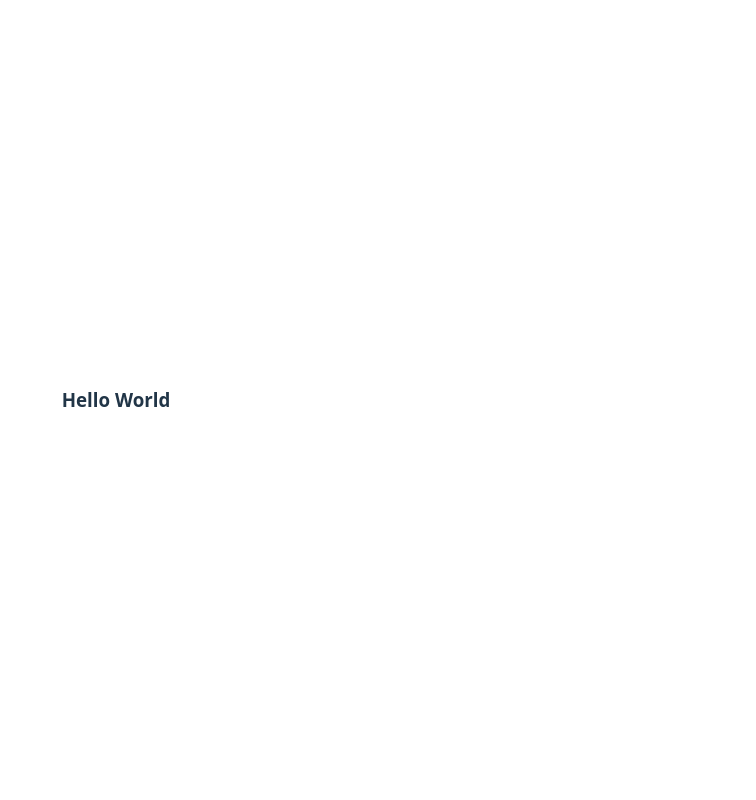
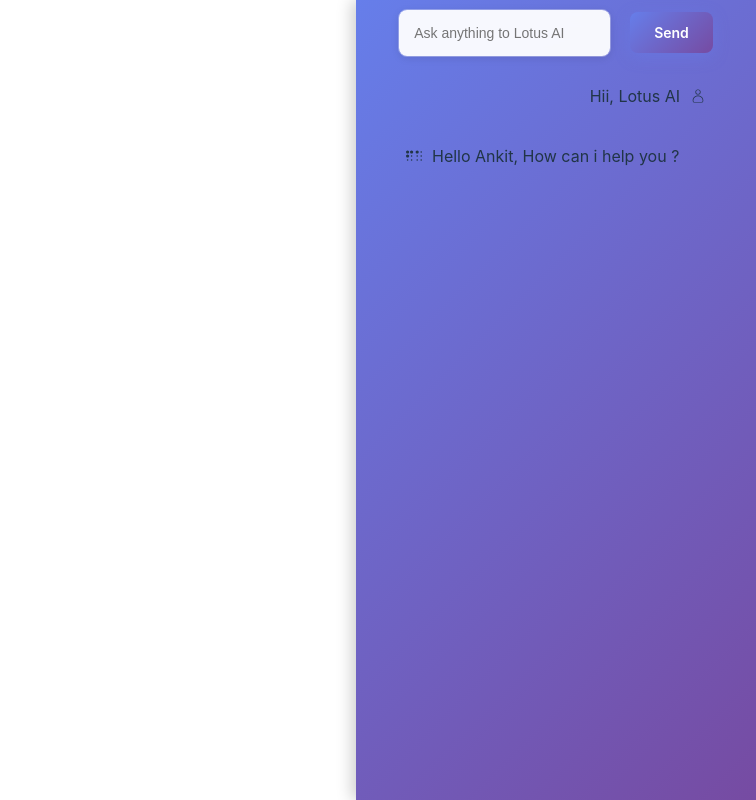
Before and after one commit to Ankit-khatkar/Lotus-AI, a React (Vite) app: page / in a window 1280 px wide. Shown: the whole page, without its empty margins (524-1280 px from the left). Built offline with nearby package versions, Linux system fonts and the light colour scheme.

Commit message:
Added UI

```diff
--- a/package.json
+++ b/package.json
@@ -11,7 +11,8 @@
   },
   "dependencies": {
     "react": "^19.2.0",
-    "react-dom": "^19.2.0"
+    "react-dom": "^19.2.0",
+    "react-icons": "^5.5.0"
   },
   "devDependencies": {
     "@eslint/js": "^9.39.1",
--- a/src/chatbot.css
+++ b/src/chatbot.css
@@ -0,0 +1,65 @@
+.chatContainor {
+  position: fixed;
+  right: 0;
+  top: 0;
+  width: 400px;
+  height: 100vh;
+  background: linear-gradient(135deg, #667eea 0%, #764ba2 100%);
+  box-shadow: -4px 0 15px rgba(0, 0, 0, 0.2);
+  border-radius: 0;
+  overflow: hidden;
+  font-family: -apple-system, BlinkMacSystemFont, "Segoe UI", Roboto, Oxygen,
+    Ubuntu, Cantarell, sans-serif;
+}
+.searchBox {
+  padding: 15px;
+  margin: 10px;
+  border: none;
+  border-radius: 8px;
+  background: rgba(255, 255, 255, 0.95);
+  backdrop-filter: blur(10px);
+  color: #333;
+  outline: 1px solid rgba(255, 255, 255, 0.3);
+  font-size: 14px;
+  box-shadow: 0 2px 8px rgba(0, 0, 0, 0.1);
+  transition: all 0.3s ease;
+  display: inline;
+}
+.btn {
+  padding: 12px 24px;
+  background: linear-gradient(135deg, #667eea 0%, #764ba2 100%);
+  color: white;
+  border: none;
+  border-radius: 8px;
+  font-size: 14px;
+  font-weight: 600;
+  cursor: pointer;
+  box-shadow: 0 4px 15px rgba(102, 126, 234, 0.4);
+  transition: all 0.3s ease;
+  margin: 10px;
+  display: inline;
+}
+.btn:hover {
+  transform: translateY(-2px);
+  box-shadow: 0 6px 20px rgba(102, 126, 234, 0.6);
+}
+.chatUiUser {
+  display: flex;
+  align-items: center;
+  gap: 10px;
+  float: right;
+  clear: both;
+  margin: 25px 50px;
+  width: auto;
+  height: 10px;
+}
+.chatUiRobot {
+  display: flex;
+  align-items: center;
+  gap: 10px;
+  float: left;
+  clear: both;
+  margin: 25px 50px;
+  width: auto;
+  height: 10px;
+}
--- a/src/chatbot.jsx
+++ b/src/chatbot.jsx
@@ -1,9 +1,54 @@
 import { useState } from "react";
-
+import "./chatbot.css";
+import { CiUser } from "react-icons/ci";
+import { FaBraille } from "react-icons/fa";
+function ChatMsg(props) {
+  const { message, sender, className } = props;
+  if (sender === "user") {
+    return (
+      <>
+        <div className={className}>
+          <p>{message}</p>
+          <CiUser />
+        </div>
+      </>
+    );
+  } else {
+    return (
+      <>
+        <div className={className}>
+          <FaBraille />
+          <p>{message}</p>
+        </div>
+      </>
+    );
+  }
+}
 function Chatbot() {
   return (
     <>
-      <h3>Hello World</h3>
+      <div className="chatContainor">
+        <div>
+          <input
+            type="text"
+            placeholder="Ask anything to Lotus AI"
+            className="searchBox"
+          />
+          <button className="btn">Send</button>
+        </div>
+        <div>
+          <ChatMsg
+            message="Hii, Lotus AI"
+            sender="user"
+            className="chatUiUser"
+          />
+          <ChatMsg
+            message="Hello Ankit, How can i help you ?"
+            sender="robot"
+            className="chatUiRobot"
+          />
+        </div>
+      </div>
     </>
   );
 }
```
Also changed, not shown: 1 other file (tests, documents, lock files or other folders).
